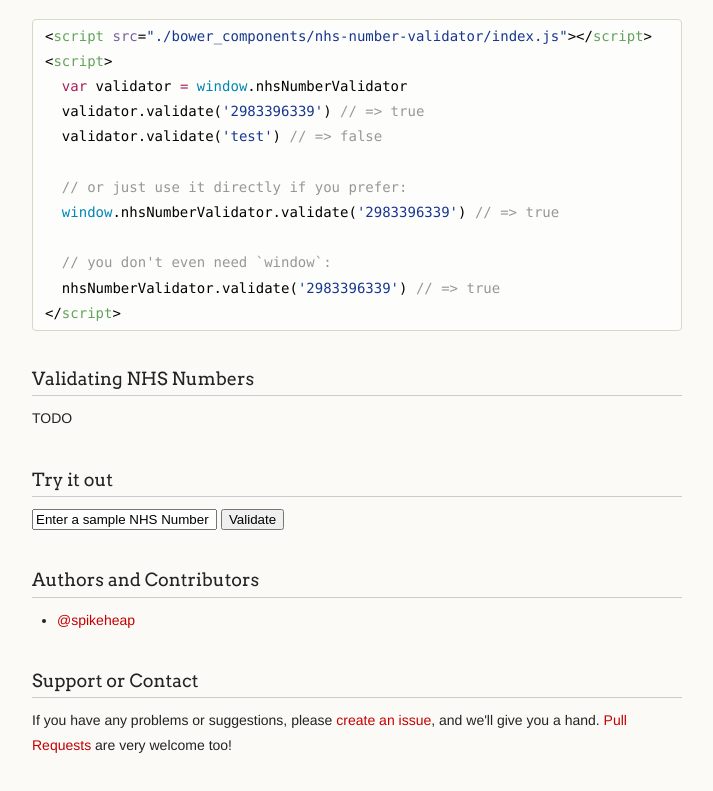
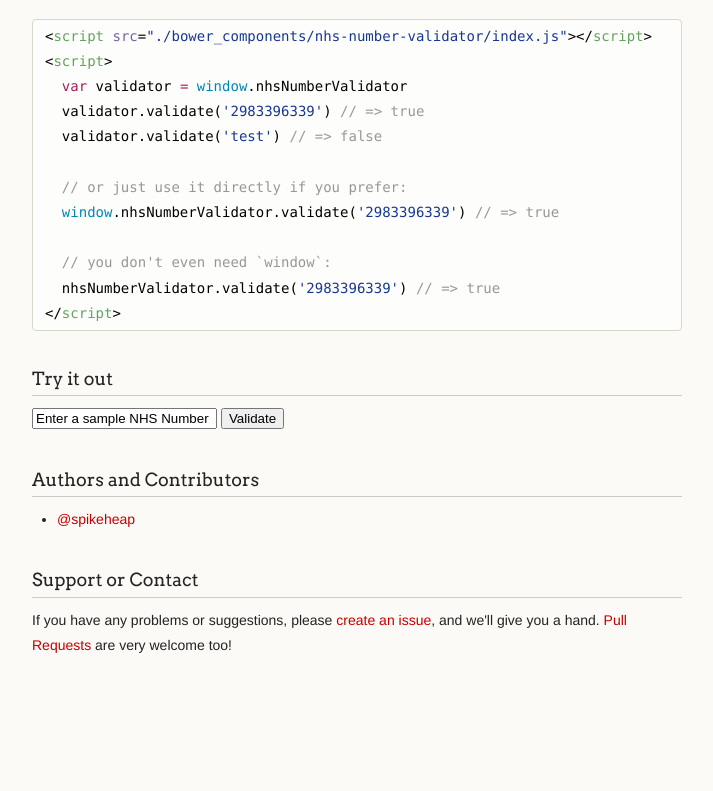
Before and after one commit to spikeheap/nhs-number-validator, a website: page index.html in a window 1280 px wide. Shown: the part 1730-2521 px from the top of the page, without its empty margins (278-991 px from the left). After the commit the page ends 2460 px from the top, so only its background shows below. Drawn offline with nearby package versions, Linux system fonts and the light colour scheme.

Commit message:
removing unfinished section for now

```diff
--- a/index.html
+++ b/index.html
@@ -104,10 +104,10 @@ validator.validate(<span class="pl-s"><span class="pl-pds">'</span>test<span cla
 <span class="pl-s1">  nhsNumberValidator.validate(<span class="pl-s"><span class="pl-pds">'</span>2983396339<span class="pl-pds">'</span></span>) <span class="pl-c">// =&gt; true</span></span>
 <span class="pl-s1">&lt;/<span class="pl-ent">script</span>&gt;</span></pre></div>
 
-<h3>
+<!-- <h3>
 <a id="validating-nhs-numbers" class="anchor" href="#validating-nhs-numbers" aria-hidden="true"><span class="octicon octicon-link"></span></a>Validating NHS Numbers</h3>
 
-<p>TODO</p>
+<p>TODO</p> -->
 
 <h3>
 <a id="try-it-out" class="anchor" href="#try-it-out" aria-hidden="true"><span class="octicon octicon-link"></span></a>Try it out</h3>
```
